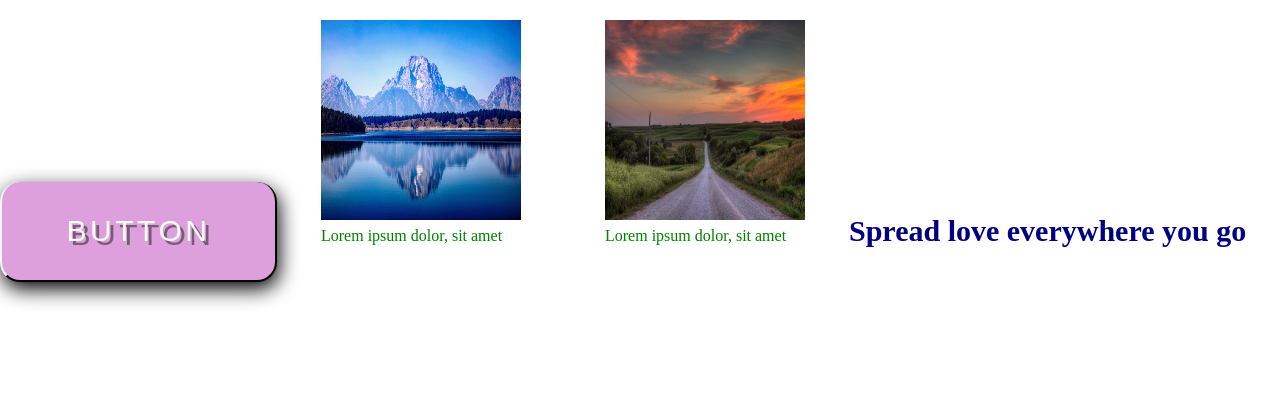
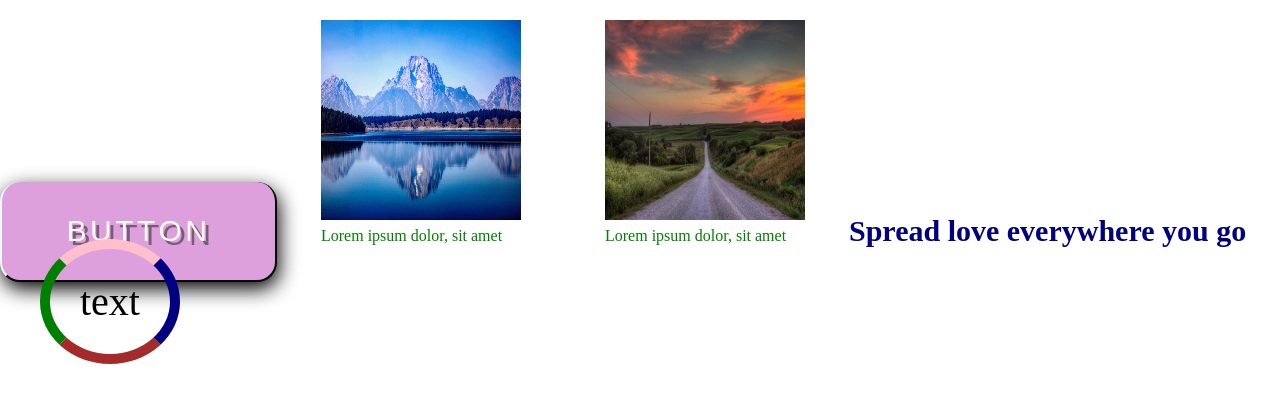
Before and after one commit to Nanukakartvelishvili/nanuka-kartvelishvili-8, a plain HTML site: page index.html in a window 1280 px wide. Drawn offline with Linux system fonts and the light colour scheme.

Commit message:
added task 4

```diff
--- a/css/style.css
+++ b/css/style.css
@@ -72,3 +72,22 @@ span:hover{
 color: brown;
 
 }
+/* task 4 */
+
+p {
+    font-size: 40px;
+    display: inline;
+    margin-left: 40px;
+    border: 10px navy solid;
+    border-top-color: pink;
+    border-left-color: green;
+    border-bottom-color: brown;
+    border-radius: 50%;
+    padding: 30px;
+    animation: 0.75s ease infinite;
+}
+
+@keyframes spinning {
+    from { transform: rotate(0turn) }
+    to { transform: rotate(1turn) };
+}
--- a/index.html
+++ b/index.html
@@ -29,6 +29,9 @@
 
 <span>Spread love everywhere you go</span>
 
+<!-- task 4 -->
+
+<p>text</p>
 
 
 </body>
```
